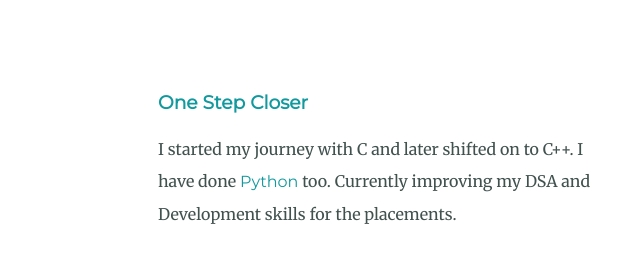
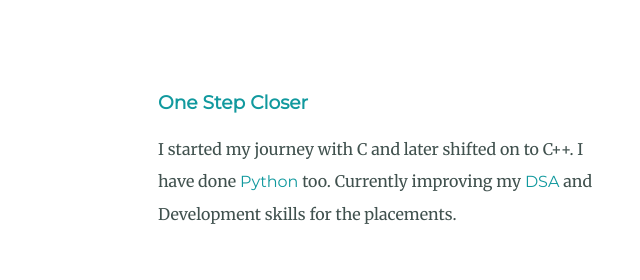
Before and after one commit to zeeCode15/Omnitrix, a plain HTML site: page index.html in a window 1280 px wide. Shown: the part 1960-2240 px from the top of the page, 162-802 px from the left. Drawn offline with Linux system fonts and the light colour scheme.

Commit message:
Add files via upload

```diff
--- a/index.html
+++ b/index.html
@@ -54,7 +54,7 @@
                 <h3>One Step Closer</h3>
                 <p>I started my journey with C and later shifted on to C++. I have done <a class="anchorP"
                         href="https://media.geeksforgeeks.org/courses/certificates/e1c62fda2f5e7804c1757d72afb67294.pdf">Python</a>
-                    too. Currently improving my DSA and Development skills for the placements. </p>
+                    too. Currently improving my <a class="anchorP" href="https://media.geeksforgeeks.org/courses/certificates/cd6adf0ff81a74672de390f85becf716.pdf">DSA</a> and Development skills for the placements. </p>
             </div>
 
         </div>
```
